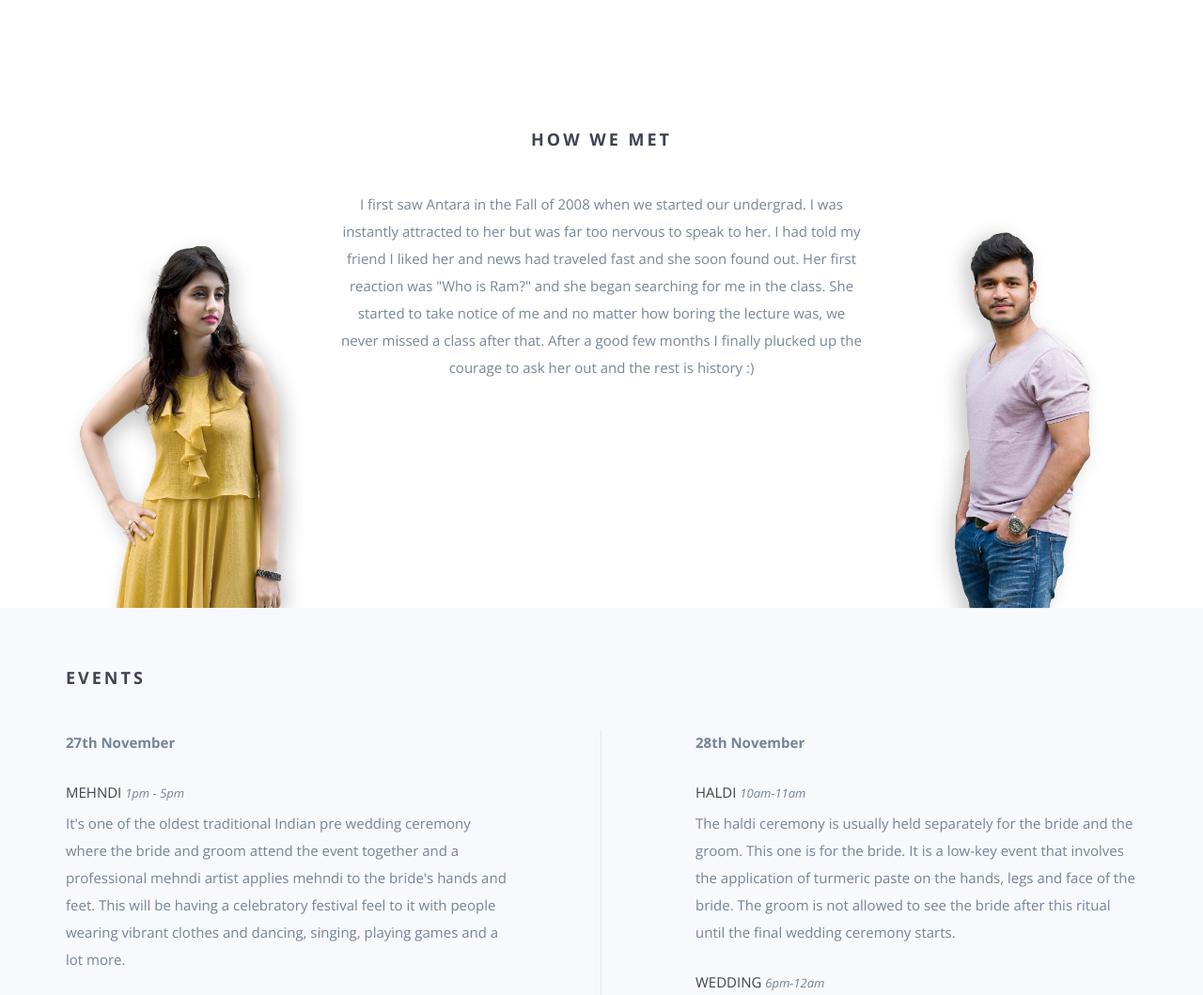
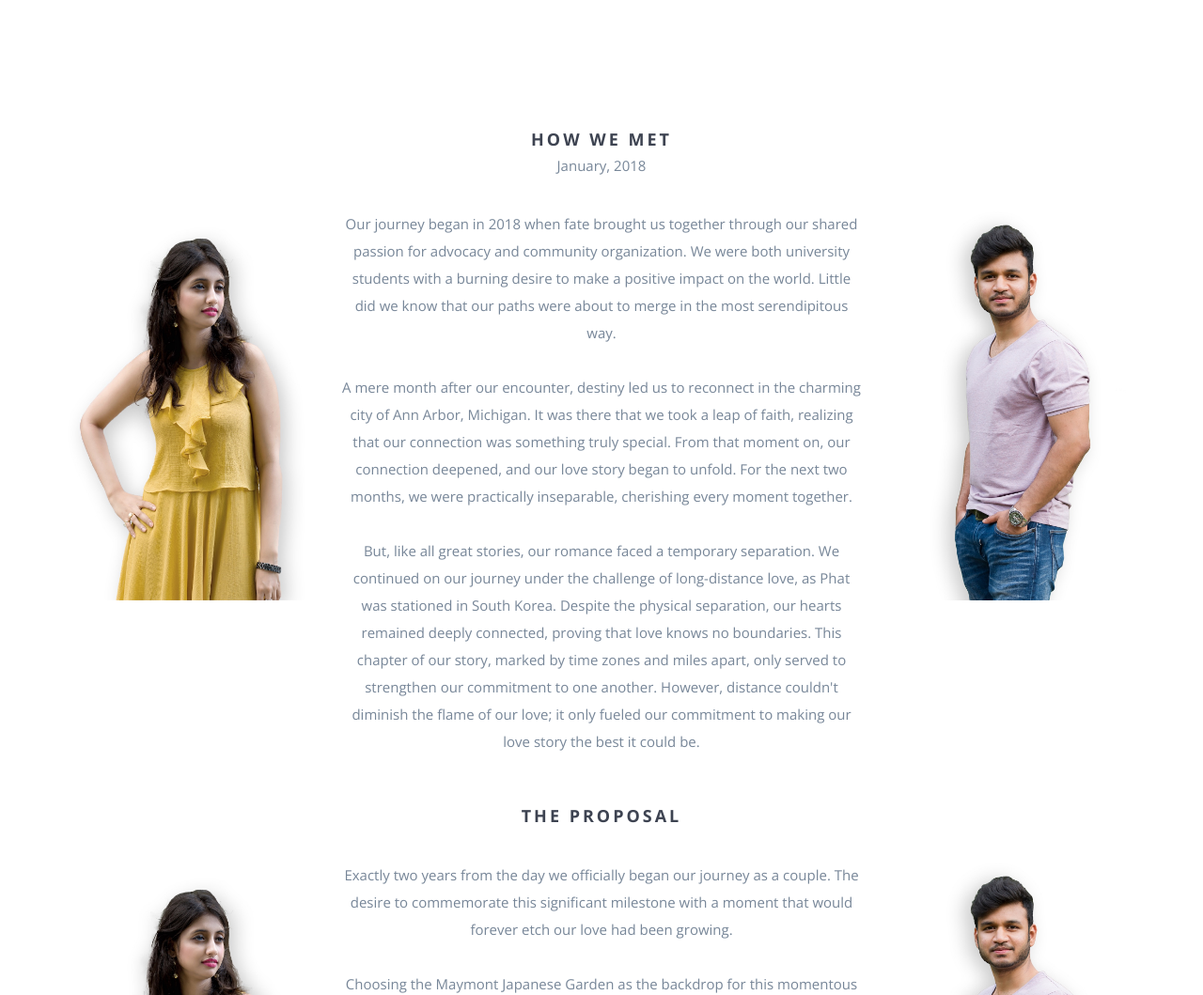
Before and after one commit to rampatra/wedding-website, a website: page index.html in a window 1280 px wide. Shown: the part 920-1979 px from the top of the page at 94% size. Drawn offline with nearby package versions, Linux system fonts and the light colour scheme; some packages are replaced by stand-ins of ours; grey boxes are pictures that could not be loaded; files whose address does not match are found by name.

Commit message:
Edited "How We Met" and added "The Proposal" Headr

```diff
--- /dev/null
+++ b/css/HomePageStyles.css
@@ -0,0 +1,8 @@
+.subheader{
+    margin-top: -20px;
+    padding-top: -20px;
+    font-size: 15px;
+}
+.header{
+    margin-bottom: -25px;
+}
--- a/index.html
+++ b/index.html
@@ -58,6 +58,7 @@
     <link rel="stylesheet" href="css/queries.css">
     <link rel="stylesheet" href="node_modules/animate.css/animate.min.css" onerror="loadCssFromCDN('animate.css')">
     <link rel="stylesheet" href="node_modules/font-awesome/css/font-awesome.min.css" onerror="loadCssFromCDN('font-awesome.css')">
+    <link rel="stylesheet" href="css/HomePageStyles.css">
     <script src="js/vendor/modernizr-2.8.3-respond-1.4.2.min.js"></script>
 </head>
 <body id="top">
@@ -130,18 +131,16 @@
         <div class="row">
             <div class="col-md-12 text-center">
                 <h3 class="header">How we met</h3>
+                <h4 class="subheader">January, 2018</h4>
             </div>
         </div>
         <div class="row">
             <div class="col-md-3 hidden-sm hidden-xs"><img src="img/IMG_2317.jpg" class="wp1"></div>
             <div class="col-md-6">
                 <p>
-                    I first saw Antara in the Fall of 2008 when we started our undergrad. I was instantly attracted to
-                    her but was far too nervous to speak to her. I had told my friend I liked her and news had traveled
-                    fast and she soon found out. Her first reaction was "Who is Ram?" and she began searching for me in
-                    the class. She started to take notice of me and no matter how boring the lecture was, we never
-                    missed a class after that. After a good few months I finally plucked up the courage to ask her out
-                    and the rest is history :)
+                    <br>Our journey began in 2018 when fate brought us together through our shared passion for advocacy and community organization. We were both university students with a burning desire to make a positive impact on the world. Little did we know that our paths were about to merge in the most serendipitous way.<br>
+                    <br>A mere month after our encounter, destiny led us to reconnect in the charming city of Ann Arbor, Michigan. It was there that we took a leap of faith, realizing that our connection was something truly special. From that moment on, our connection deepened, and our love story began to unfold. For the next two months, we were practically inseparable, cherishing every moment together.<br>
+                    <br>But, like all great stories, our romance faced a temporary separation. We continued on our journey under the challenge of long-distance love, as Phat was stationed in South Korea. Despite the physical separation, our hearts remained deeply connected, proving that love knows no boundaries. This chapter of our story, marked by time zones and miles apart, only served to strengthen our commitment to one another.  However, distance couldn't diminish the flame of our love; it only fueled our commitment to making our love story the best it could be.<br>
                 </p>
             </div>
             <div class="col-md-3 hidden-sm hidden-xs"><img src="img/DSD_0214.jpg" class="wp2"></div>
@@ -149,6 +148,35 @@
         <div class="row">
             <div class="col-sm-4 col-sm-push-2 col-xs-6 hidden-md hidden-lg"><img src="img/IMG_2317.jpg" class="wp8"></div>
             <div class="col-sm-4 col-sm-push-2 col-xs-6 hidden-md hidden-lg"><img src="img/DSD_0214.jpg" class="wp9"></div>
+        </div>
+        <div class="row">
+            <div class="proposal">
+                <div class="col-md-12 text-center">
+                    <h3 class="header">The Proposal</h3>
+                    <div class="row">
+                        <div class="col-md-3 hidden-sm hidden-xs"><img src="img/IMG_2317.jpg" class="wp1"></div>
+                        <div class="col-md-6">
+                            <p>
+                                <br>Exactly two years from the day we officially began our journey as a couple. The desire to commemorate this significant milestone with a moment that would forever etch our love had been growing.<br>
+                                <br>Choosing the Maymont Japanese Garden as the backdrop for this momentous occasion was a thoughtful decision. The garden's tranquil beauty and serene ambiance perfectly set the stage for the next chapter in our story. Hand in hand, the gentle sound of the waterfall served as a soothing soundtrack for the moment that would change our lives forever.<br>
+                                <br>As we reached a bridge beneath the cascade of water, we could feel the weight of the moment. Taking a deep breath, Phat got down on one knee and, with a racing heart, asked the question that would bind us together for life. The world seemed to stand still as the words left his lips, and the anticipation of the answer was almost unbearable. With Ashley's resounding "yes," our and journey together continued with renewed purpose and commitment.<br>
+                                <br>What made this moment even more special was the presence of our dear friends. They were hidden in nearby bushes, waiting to share in our joy. As they emerged to celebrate with us, the air was filled with the laughter and love of those who had been witnesses to our journey from the very beginning. Our friends’ support and presence underscored the depth of our connection added an extra layer of joy and meaning to this unforgettable moment.<br>
+                                <br>Our proposal was more than just a question and an answer; it was a promise to continue writing our love story, hand in hand, embracing all the beauty, adventure, and love that the world could offer. The next chapter of our love story had begun, and we couldn't wait to see what the future held for us as a newly engaged couple.<br>
+                            </p>
+                        </div>
+                        <div class="col-md-3 hidden-sm hidden-xs"><img src="img/DSD_0214.jpg" class="wp2"></div>
+                    </div>
+                    <!--<p>
+
+                        <br>Exactly two years from the day we officially began our journey as a couple. The desire to commemorate this significant milestone with a moment that would forever etch our love had been growing.<br>
+                        <br>Choosing the Maymont Japanese Garden as the backdrop for this momentous occasion was a thoughtful decision. The garden's tranquil beauty and serene ambiance perfectly set the stage for the next chapter in our story. Hand in hand, the gentle sound of the waterfall served as a soothing soundtrack for the moment that would change our lives forever.<br>
+                        <br>As we reached a bridge beneath the cascade of water, we could feel the weight of the moment. Taking a deep breath, Phat got down on one knee and, with a racing heart, asked the question that would bind us together for life. The world seemed to stand still as the words left his lips, and the anticipation of the answer was almost unbearable. With Ashley's resounding "yes," our and journey together continued with renewed purpose and commitment.<br>
+                        <br>What made this moment even more special was the presence of our dear friends. They were hidden in nearby bushes, waiting to share in our joy. As they emerged to celebrate with us, the air was filled with the laughter and love of those who had been witnesses to our journey from the very beginning. Our friends’ support and presence underscored the depth of our connection added an extra layer of joy and meaning to this unforgettable moment.<br>
+                        <br>Our proposal was more than just a question and an answer; it was a promise to continue writing our love story, hand in hand, embracing all the beauty, adventure, and love that the world could offer. The next chapter of our love story had begun, and we couldn't wait to see what the future held for us as a newly engaged couple.<br>
+
+                    </p>-->
+                </div>
+            </div>
         </div>
     </div>
 </section>
```
